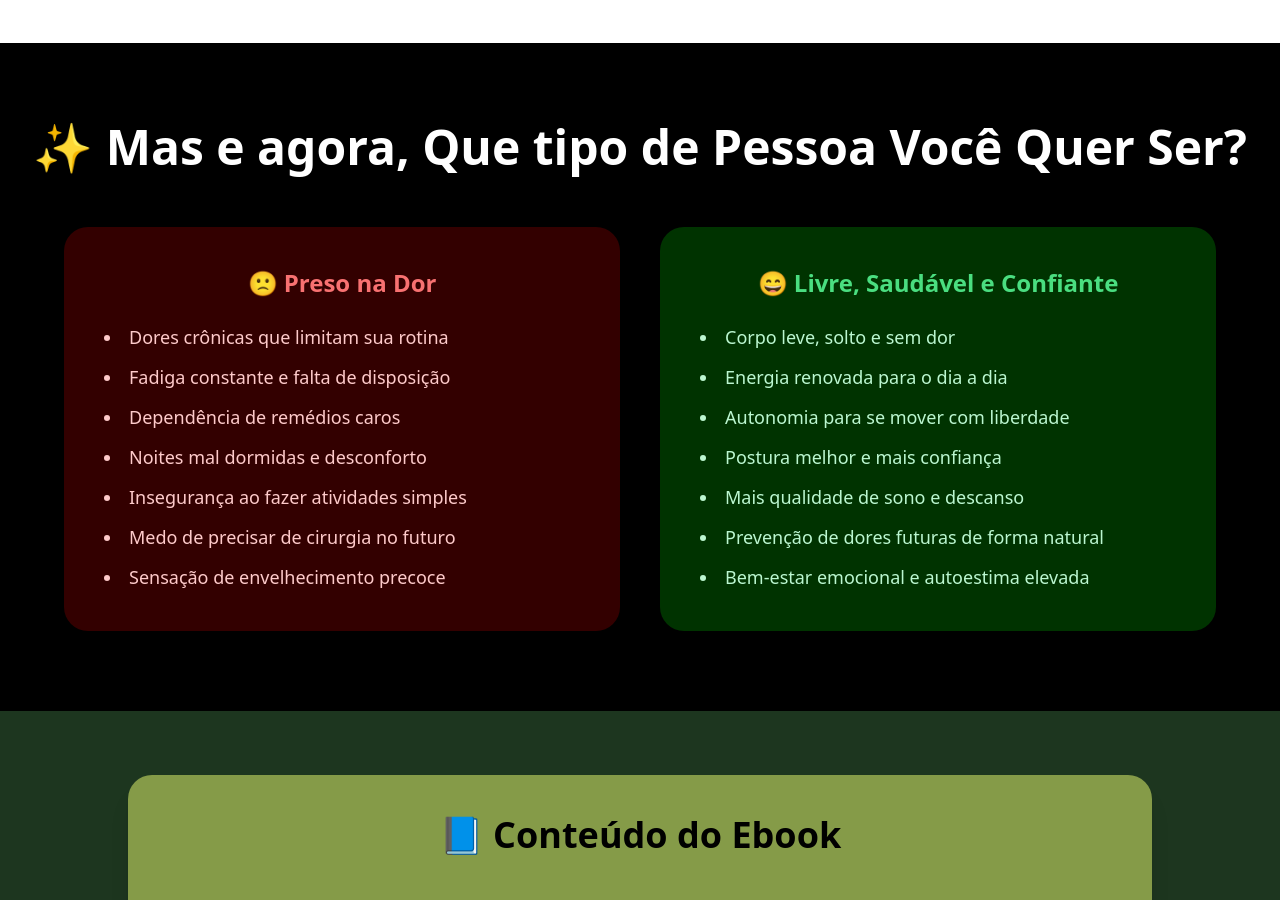
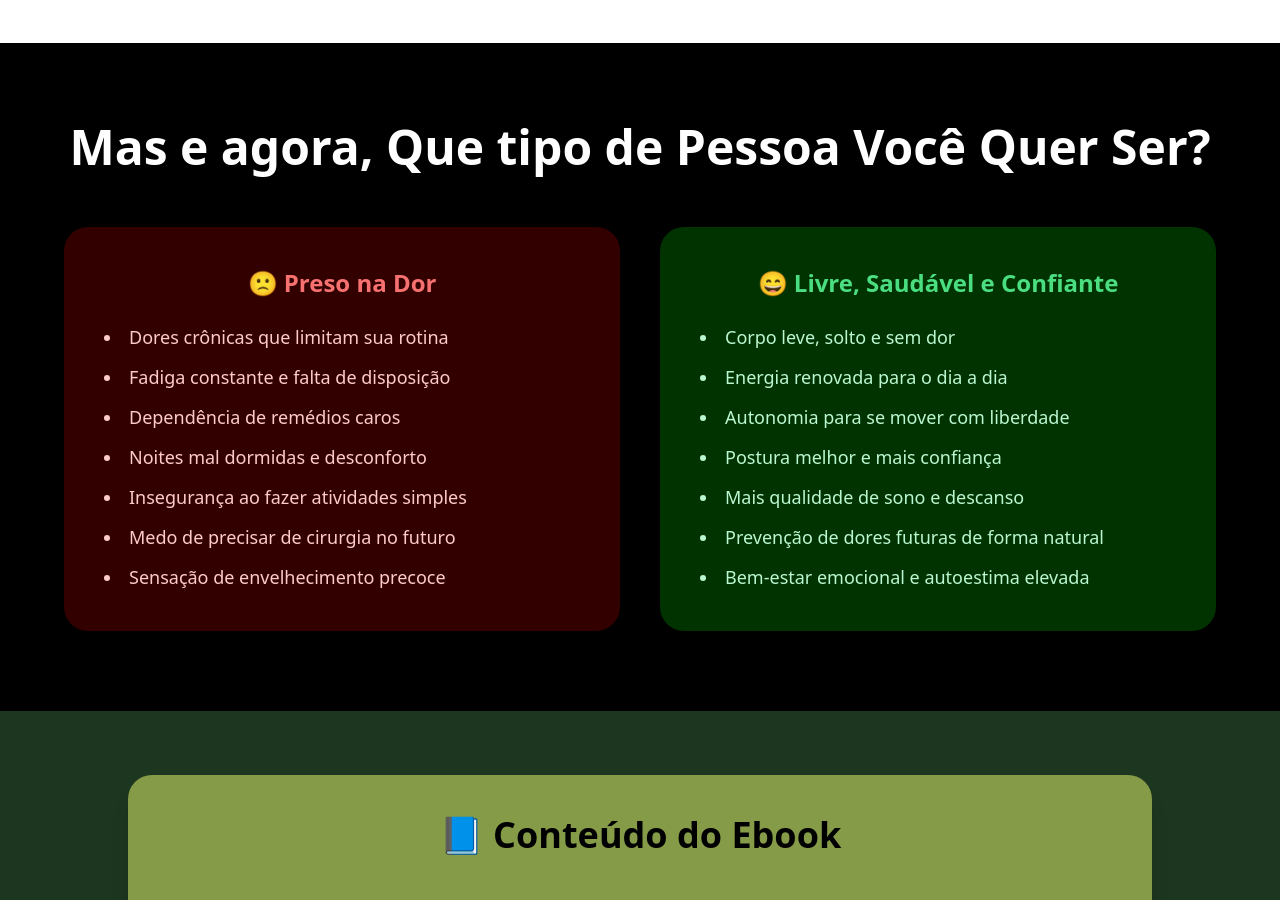
Before and after one commit to squad-member/site-dor-nas-costas, a React (Vite) app: page / in a window 1280 px wide. Shown: the part 1920-2820 px from the top of the page. Built offline with nearby package versions, Linux system fonts and the light colour scheme.

Commit message:
link hotmart adicionado

```diff
--- a/src/App.jsx
+++ b/src/App.jsx
@@ -119,7 +119,7 @@ animation: pulseGlow 2s infinite;
 
 {/* Seção Comparativa: Que tipo de pessoa você quer ser? */}
 <section className="bg-black text-white py-20 px-6">
-  <h2 className="text-4xl md:text-5xl font-extrabold text-center mb-14">✨ Mas e agora, Que tipo de Pessoa Você Quer Ser?</h2>
+  <h2 className="text-4xl md:text-5xl font-extrabold text-center mb-14"> Mas e agora, Que tipo de Pessoa Você Quer Ser?</h2>
   <div className="max-w-6xl mx-auto grid grid-cols-1 md:grid-cols-2 gap-10 text-center items-start">
 
     {/* Antes: Preso na Dor */}
```
